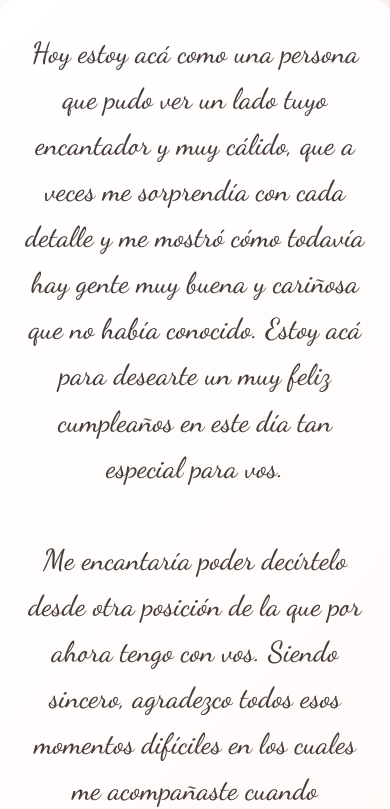
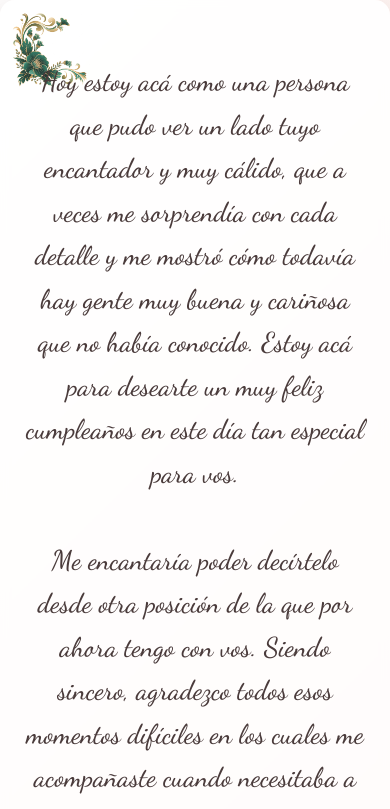
Before and after one commit to GUTomasMateo/GUTomasMateo.github.io, a plain HTML site: page index.html in a window 390 px wide. Shown: the top 809 px of the page. Drawn offline with Linux system fonts and the light colour scheme.

Commit message:
Update index.html

```diff
--- a/index.html
+++ b/index.html
@@ -5,7 +5,6 @@
     <meta name="viewport" content="width=device-width, initial-scale=1.0">
     <title>Para una persona especial</title>
 
-    <!-- Importamos la fuente cursiva desde Google Fonts -->
     <link rel="preconnect" href="https://fonts.googleapis.com">
     <link rel="preconnect" href="https://fonts.gstatic.com" crossorigin>
     <link href="https://fonts.googleapis.com/css2?family=Dancing+Script:wght@500;700&family=Montserrat:wght@300&display=swap" rel="stylesheet">
@@ -19,7 +18,6 @@
             display: flex;
             justify-content: center;
             align-items: center;
-            /* Degradado suave y romántico */
             background: linear-gradient(135deg, #fdfbfb 0%, #fad0c4 100%);
             font-family: 'Montserrat', sans-serif;
             box-sizing: border-box;
@@ -27,26 +25,57 @@
 
         /* Contenedor principal de la carta */
         .carta-container {
-            background-color: rgba(255, 255, 255, 0.85); /* Blanco semi-transparente */
+            background-color: rgba(255, 255, 255, 0.9); /* Un poco más opaco para que resalten las flores */
             max-width: 650px;
             width: 90%;
-            padding: 50px 40px;
+            /* Aumentamos el padding (espacio interno) para que el texto no toque las flores */
+            padding: 80px 60px;
             border-radius: 15px;
             box-shadow: 0 10px 30px rgba(0, 0, 0, 0.1);
             text-align: center;
             backdrop-filter: blur(5px);
+            position: relative; /* Necesario para posicionar las flores */
+            overflow: hidden; /* Evita que las flores se salgan del borde redondeado */
+        }
+
+        /* --- ADORNOS FLORALES (Esquinas) --- */
+        .carta-container::before,
+        .carta-container::after {
+            content: "";
+            position: absolute;
+            width: 140px; /* Tamaño del adorno en pantallas grandes */
+            height: 140px;
+            /* AQUÍ ESTÁ EL ENLACE A TU IMAGEN. Debe llamarse adorno.png y estar en la misma carpeta */
+            background-image: url('adorno.png');
+            background-size: contain;
+            background-repeat: no-repeat;
+            opacity: 0.9;
+        }
+
+        /* Esquina superior izquierda */
+        .carta-container::before {
+            top: 10px;
+            left: 10px;
+        }
+
+        /* Esquina inferior derecha (invertida) */
+        .carta-container::after {
+            bottom: 10px;
+            right: 10px;
+            transform: rotate(180deg); /* Gira la imagen para que haga de marco */
         }
 
         /* Estilos para el texto cursivo */
         .mensaje-especial {
             font-family: 'Dancing Script', cursive;
-            color: #4a3b3b; /* Un tono oscuro y cálido, más suave que el negro puro */
-            font-size: 2.2rem; /* Tamaño grande para buena lectura */
+            color: #4a3b3b;
+            font-size: 2.2rem;
             line-height: 1.6;
             margin: 0;
+            position: relative;
+            z-index: 2; /* Asegura que el texto esté siempre por encima de las flores */
         }
 
-        /* Estilo específico para la firma */
         .firma {
             display: block;
             margin-top: 30px;
@@ -57,13 +86,21 @@
         /* Ajustes responsivos para celulares (pantallas pequeñas) */
         @media (max-width: 600px) {
             .carta-container {
-                padding: 30px 20px;
+                padding: 60px 25px; /* Ajustamos los márgenes para celular */
             }
+
+            /* Achicamos las flores en el celular para que no ocupen toda la pantalla */
+            .carta-container::before,
+            .carta-container::after {
+                width: 80px;
+                height: 80px;
+            }
+
             .mensaje-especial {
-                font-size: 1.8rem;
+                font-size: 1.7rem;
             }
             .firma {
-                font-size: 2.2rem;
+                font-size: 2.1rem;
             }
         }
     </style>
```
